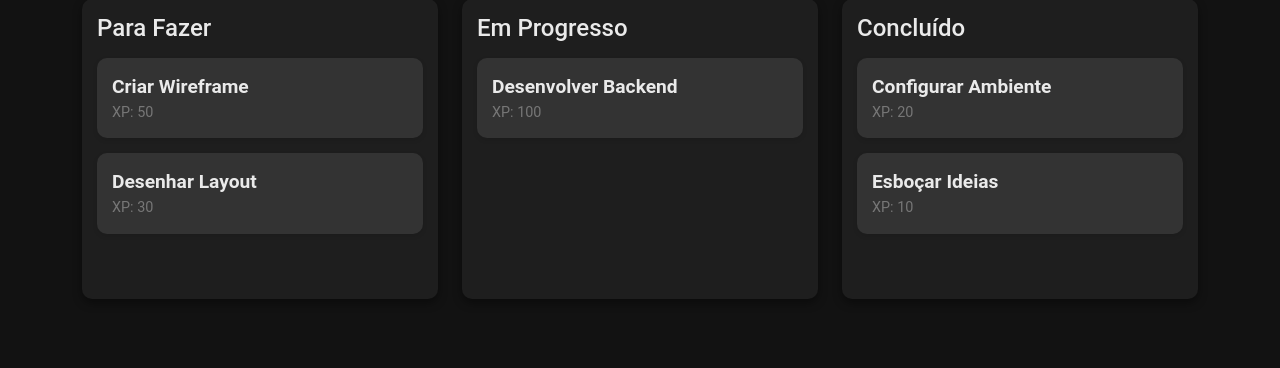
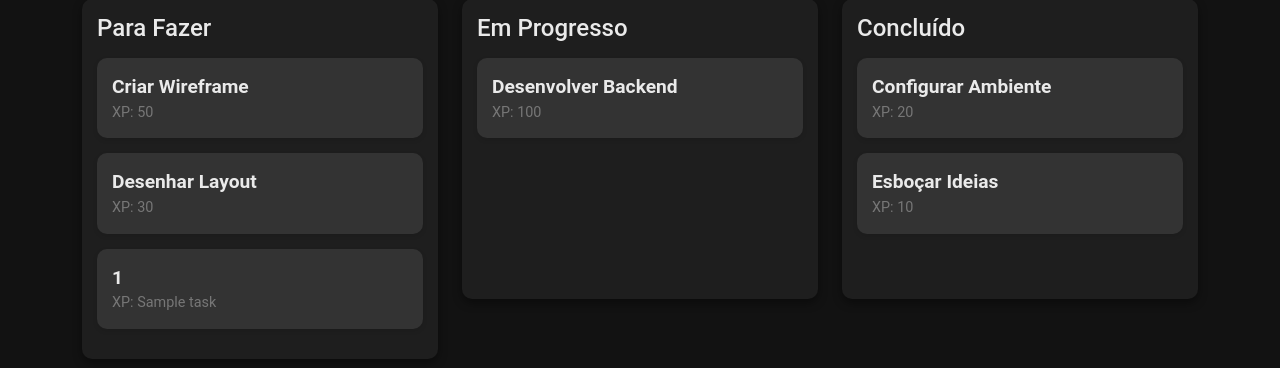
Before and after one commit to Neto002/questify, a Flask app: template templates/index.html in a window 1280 px wide. Shown: the part 193-561 px from the top of the page. Run offline with Flask 3, Linux system fonts and the light colour scheme; the template is opened without the code that fills it: most values are stand-ins (such as "Sample title", 1, 10 or a date in 2020).

Commit message:
começando a implementar o envio de tarefas do back pro front

```diff
--- a/app.py
+++ b/app.py
@@ -1,7 +1,6 @@
 import os
 from flask import Flask, send_file, render_template
 from flask_sqlalchemy import SQLAlchemy
-from secret import postgreURL
 
 app = Flask(__name__)
 app.config.from_object('config.Config')
@@ -12,7 +11,7 @@ with app.app_context():
 
 @app.route("/")
 def index():
-    return render_template("index.html")
+    return render_template("index.html", todo=[["Tarefa 1",50],["Tarefa 2",30]])
 
 @app.route("/missions")
 def missions():
--- a/templates/index.html
+++ b/templates/index.html
@@ -17,6 +17,12 @@
                 <div class="task-title">Desenhar Layout</div>
                 <div class="task-points">XP: 30</div>
             </div>
+            {% for task in todo %}
+            <div class="task-card" id="task2" draggable="true" ondragstart="drag(event)">
+                <div class="task-title">{{ task[0] }}</div>
+                <div class="task-points">XP: {{ task[1] }}</div>
+            </div>
+            {% endfor %}
         </div>
     </div>
     <!-- In Progress Column -->
```
Also changed, not shown: templates/head.html (deleted, +0 -14 lines).
